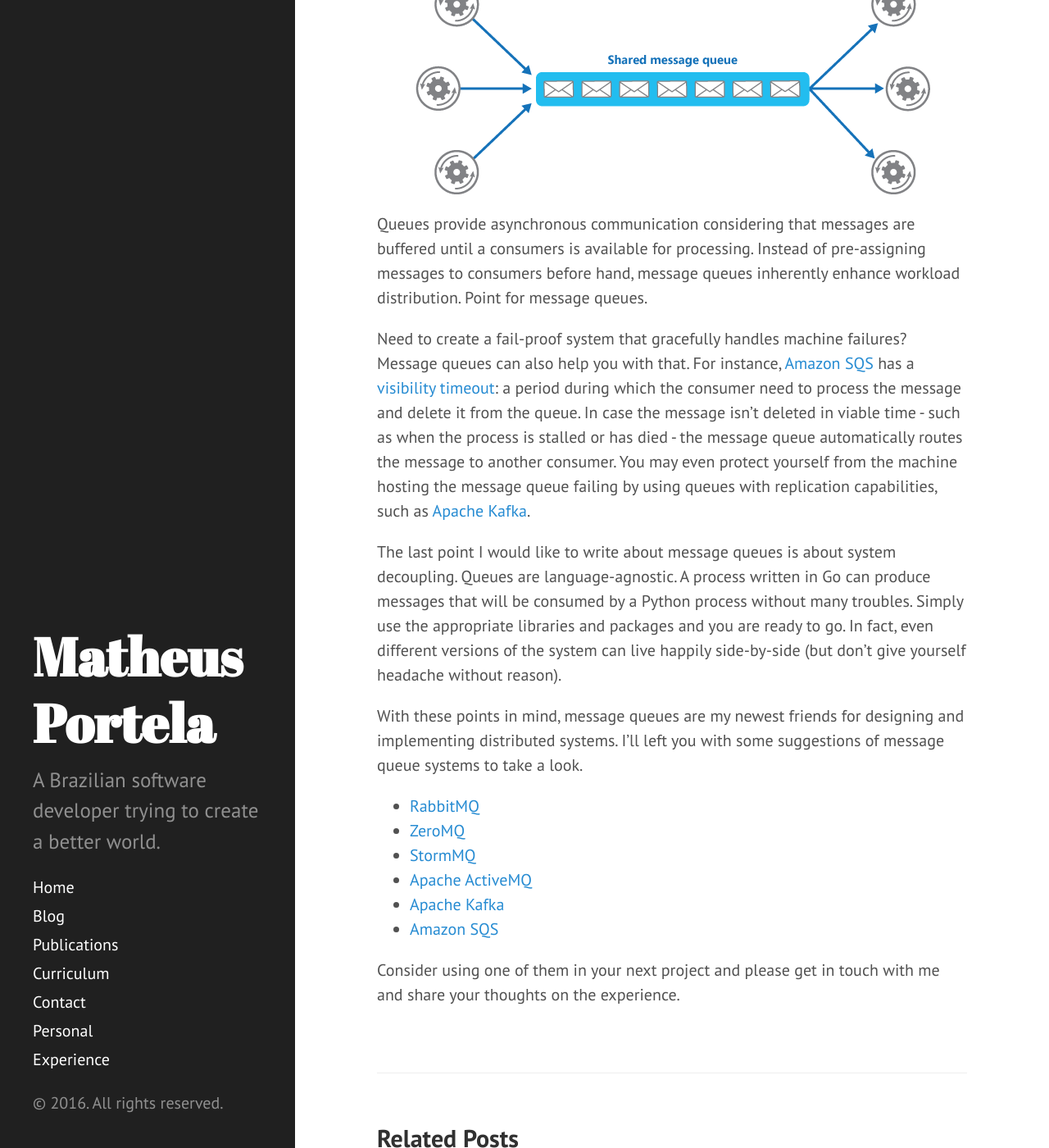
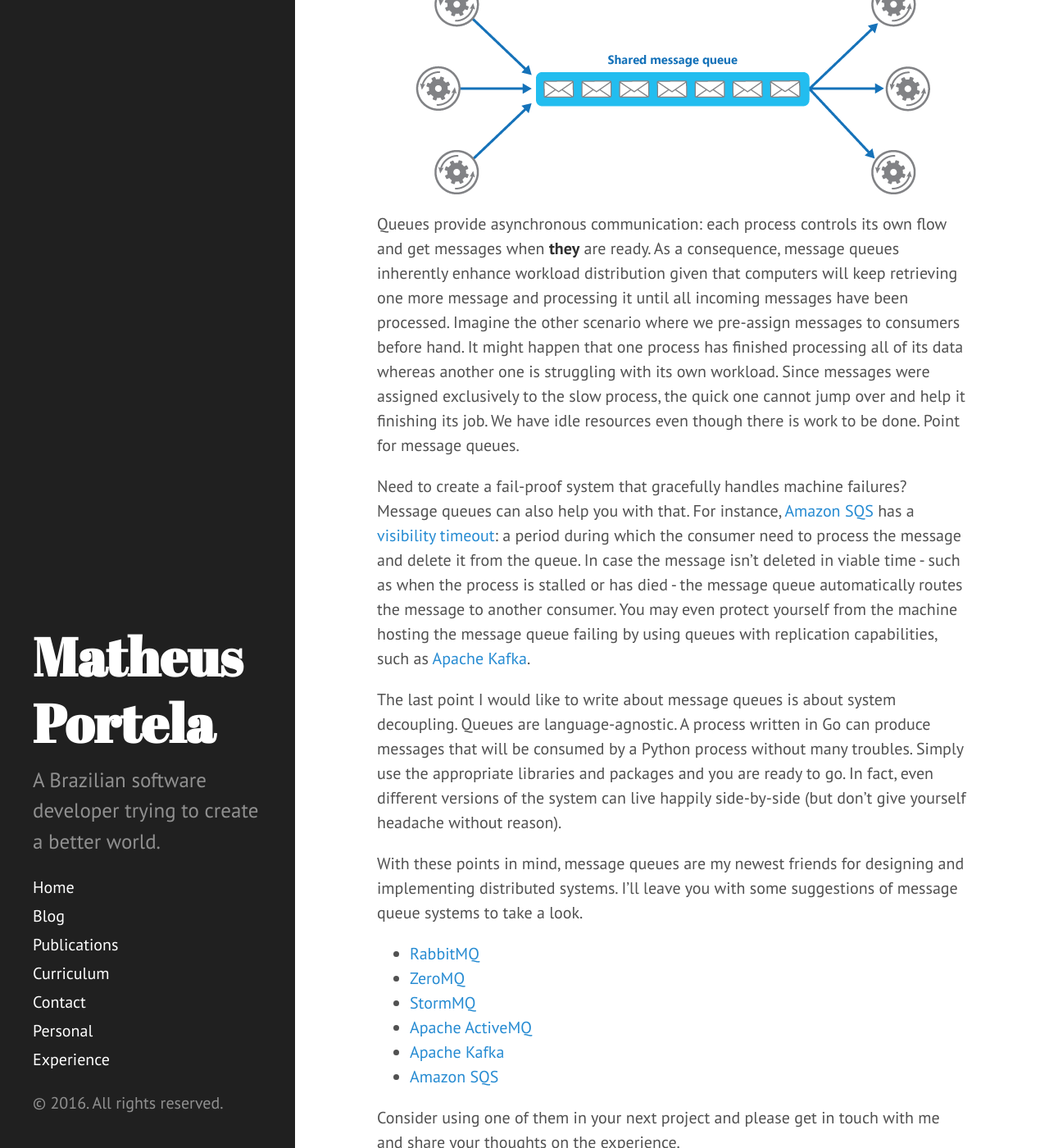
Before and after one commit to matheusportela/matheusportela.github.io, a Jekyll site: the page built from _posts/2016-06-06-message-queues-for-distributed-systems.md, in a window 1280 px wide and 1400 px high, scrolled down 1331 px. Shown: the whole window at 82% size. Built offline with Jekyll 4.4.1, drawn with Linux system fonts in a browser that asks for light colours.

Commit message:
Reviewing post.

```diff
--- a/_posts/2016-06-06-message-queues-for-distributed-systems.md
+++ b/_posts/2016-06-06-message-queues-for-distributed-systems.md
@@ -25,13 +25,13 @@ First, I have a process called **producer** that generates messages to be proces
 
 <center><img src="/assets/images/message_queue.png"></center>
 
-Queues provide asynchronous communication considering that messages are buffered until a consumers is available for processing. Instead of pre-assigning messages to consumers before hand, message queues inherently enhance workload distribution. Point for message queues.
+Queues provide asynchronous communication: each process controls its own flow and get messages when **they** are ready. As a consequence, message queues inherently enhance workload distribution given that computers will keep retrieving one more message and processing it until all incoming messages have been processed. Imagine the other scenario where we pre-assign messages to consumers before hand. It might happen that one process has finished processing all of its data whereas another one is struggling with its own workload. Since messages were assigned exclusively to the slow process, the quick one cannot jump over and help it finishing its job. We have idle resources even though there is work to be done. Point for message queues.
 
 Need to create a fail-proof system that gracefully handles machine failures? Message queues can also help you with that. For instance, [Amazon SQS](https://aws.amazon.com/sqs/) has a [visibility timeout](http://docs.aws.amazon.com/AWSSimpleQueueService/latest/SQSDeveloperGuide/AboutVT.html): a period during which the consumer need to process the message and delete it from the queue. In case the message isn't deleted in viable time - such as when the process is stalled or has died - the message queue automatically routes the message to another consumer. You may even protect yourself from the machine hosting the message queue failing by using queues with replication capabilities, such as [Apache Kafka](https://cwiki.apache.org/confluence/display/KAFKA/Kafka+Replication).
 
 The last point I would like to write about message queues is about system decoupling. Queues are language-agnostic. A process written in Go can produce messages that will be consumed by a Python process without many troubles. Simply use the appropriate libraries and packages and you are ready to go. In fact, even different versions of the system can live happily side-by-side (but don't give yourself headache without reason).
 
-With these points in mind, message queues are my newest friends for designing and implementing distributed systems. I'll left you with some suggestions of message queue systems to take a look.
+With these points in mind, message queues are my newest friends for designing and implementing distributed systems. I'll leave you with some suggestions of message queue systems to take a look.
 
 * [RabbitMQ](https://www.rabbitmq.com/)
 * [ZeroMQ](http://zeromq.org/)
```
